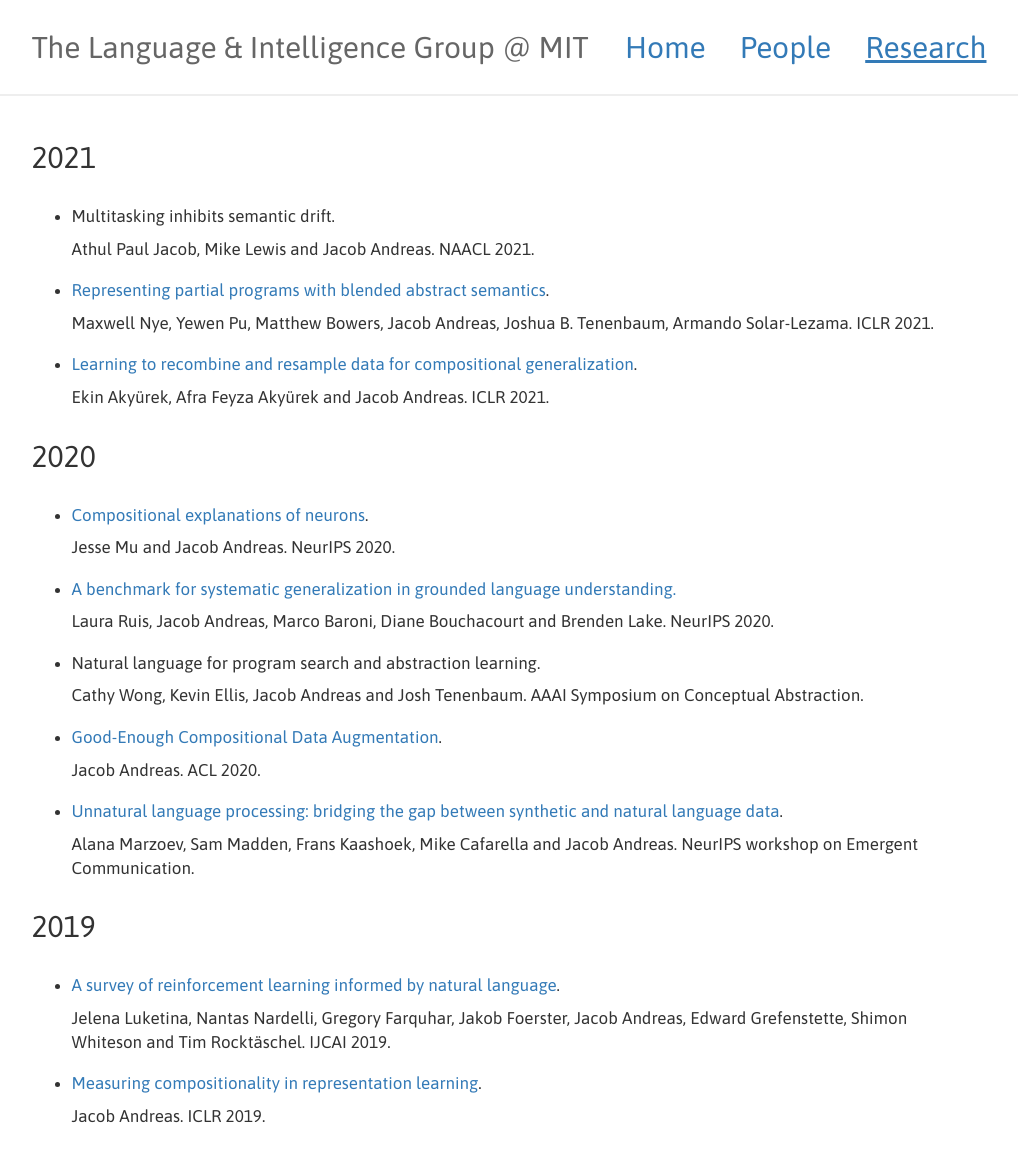
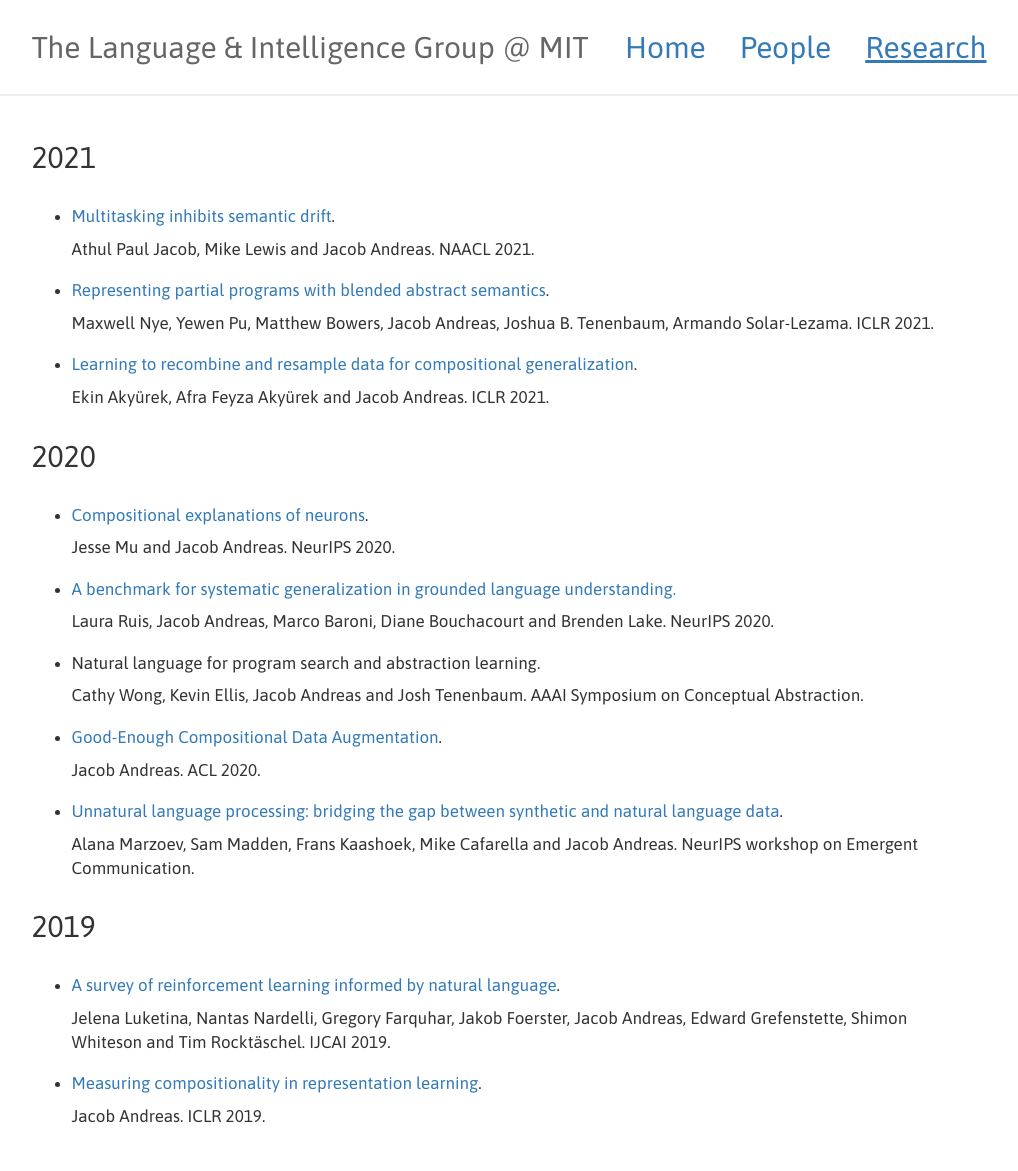
Before and after one commit to lingo-mit/website, a Jekyll site: the page built from research.md, in a window 1280 px wide. Shown: the whole page, without its empty margins (11-1029 px from the left). Built offline with Jekyll 4.4.1, drawn with Linux system fonts in a browser that asks for light colours; part of the change alters nothing that is shown.

```diff
--- a/research.md
+++ b/research.md
@@ -5,7 +5,7 @@ title: Papers
 
 ## 2021
 
-- Multitasking inhibits semantic drift.
+- [Multitasking inhibits semantic drift](https://arxiv.org/abs/2104.07219).
 
   Athul Paul Jacob, Mike Lewis and Jacob Andreas. NAACL 2021.
 
```
